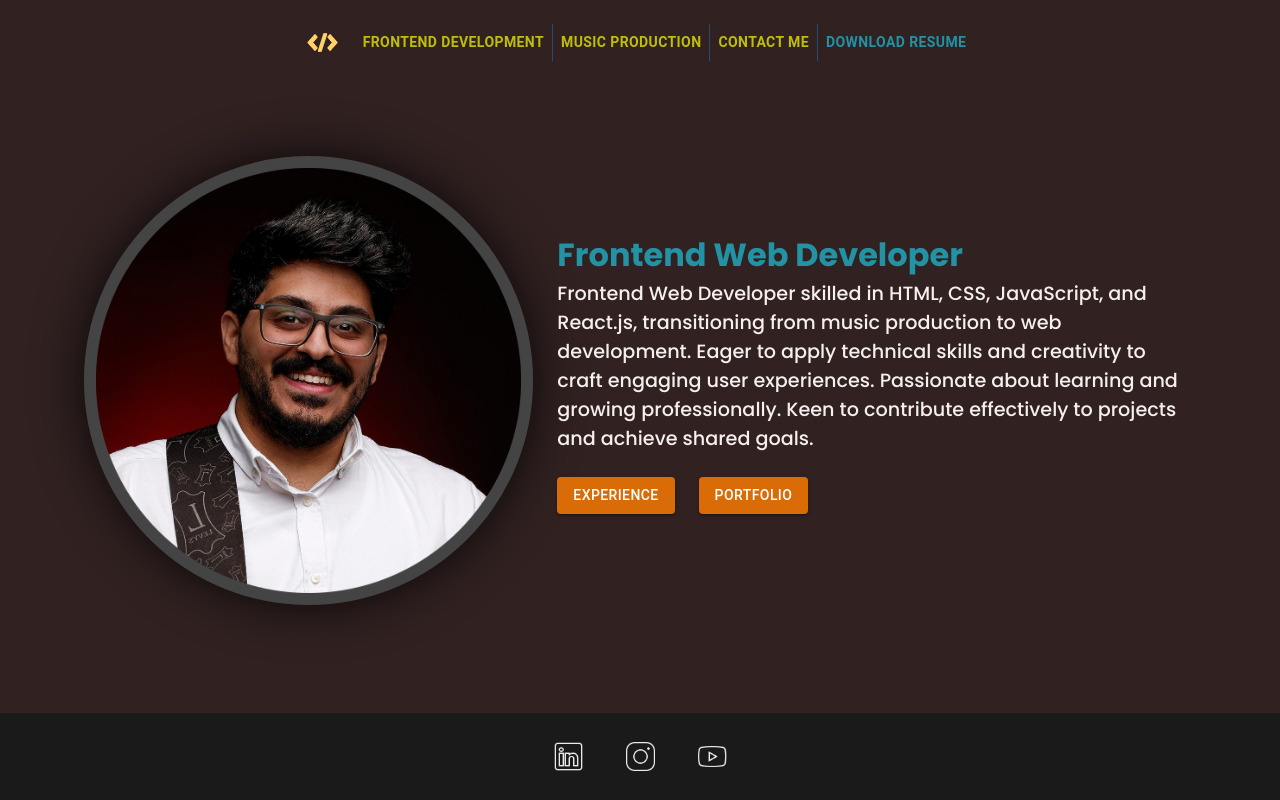
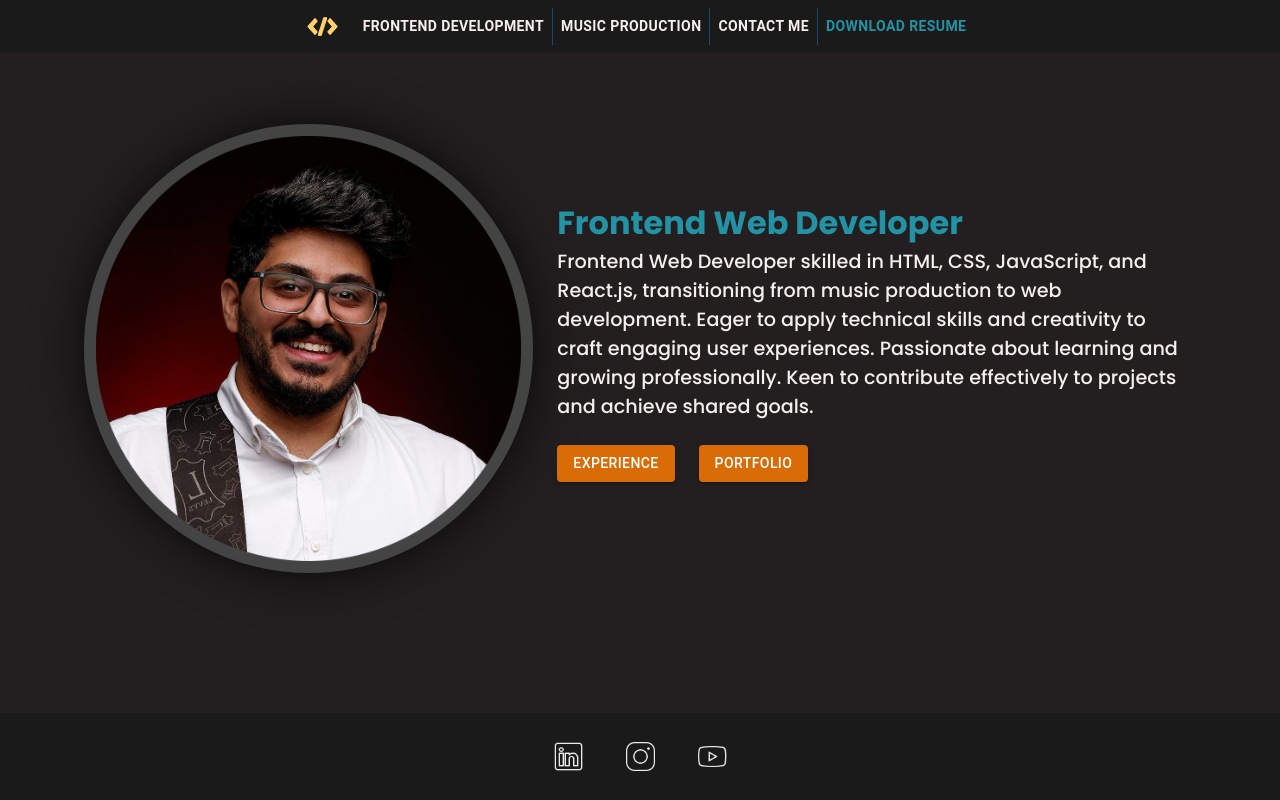
Before and after one commit to Osamaas93/osama-abusafieh-portfolio, a React (Create React App) app: page /osama-abusafieh-portfolio/frontend-development in a window 1280 px wide. Built offline with nearby package versions, Linux system fonts and the light colour scheme.

Commit message:
add the experience and portfolio/ skeleton

```diff
--- a/src/App.js
+++ b/src/App.js
@@ -2,8 +2,9 @@ import { BrowserRouter as Router, Routes, Route } from "react-router-dom";
 import Layout from "./layout/Layout";
 import FrontendDevelopment from "./pages/SummaryPage";
 import ContactMe from "./pages/ContactMe";
-import MusicExperience from "./pages/Experience";
 import { SelectedContentProvider } from "./pages/context/context";
+import Experience from "./pages/Experience";
+import Portfolio from "./pages/Portfolio";
 
 function App() {
   return (
@@ -17,7 +18,8 @@ function App() {
               element={<FrontendDevelopment />}
             />
             <Route path="contact-me" element={<ContactMe />} />
-            <Route path="music-experience" element={<MusicExperience />} />
+            <Route path="experience/:id" element={<Experience />} />
+            <Route path="portfolio/:id" element={<Portfolio />} />
           </Route>
         </Routes>
       </Router>
--- a/src/components/DropDownMenu.js
+++ b/src/components/DropDownMenu.js
@@ -5,6 +5,7 @@ import ListItemText from "@mui/material/ListItemText";
 import styled from "styled-components";
 import useSelectedContent from "../pages/context/context";
 import { myInformation } from "../utls/myInfotmation";
+import { Divider } from "@mui/material";
 
 const CustomMenuItem = styled(MenuItem)`
   && {
@@ -38,6 +39,7 @@ const DropDownMenu = () => {
       >
         <ListItemText>Frontend Development</ListItemText>
       </CustomMenuItem>
+      <Divider sx={{ bgcolor: "gray" }} />
       <CustomMenuItem
         component={Link}
         to="/"
@@ -52,9 +54,11 @@ const DropDownMenu = () => {
       >
         <ListItemText>Music Production</ListItemText>
       </CustomMenuItem>
+      <Divider sx={{ bgcolor: "gray" }} />
       <CustomMenuItem component={Link} to="/contact-me">
         <ListItemText>Contact Me</ListItemText>
       </CustomMenuItem>
+      <Divider sx={{ bgcolor: "gray" }} />
       <ResumeButton
         component="a"
         href="https://drive.google.com/file/d/1_Zqm_A46HNvBCaIsFt2CXGMKRJrKhNro/view?usp=sharing"
--- a/src/index.css
+++ b/src/index.css
@@ -27,9 +27,9 @@ code {
   --linesColor: #000000;
   --bodyText: #EDEDED;
   --heartColor: #DC143C; */
-  --bgBody: #312121;
+  --bgBody: #231F20;
   --bodyText: #f5efed;
-  --brandPrimary:#bdbf09 ;
+  --brandPrimary:#f5efed ;
   --brandSecondary: #2292a4;
   --bgDefault: #1A1A1A;
 
--- a/src/layout/Header.js
+++ b/src/layout/Header.js
@@ -1,4 +1,4 @@
-import { Button, ButtonGroup, Stack } from "@mui/material";
+import { Button, IconButton, Stack } from "@mui/material";
 import styled from "styled-components";
 import { Box } from "@mui/system";
 import { useState, useEffect } from "react";
@@ -23,16 +23,37 @@ const CustomButton = styled(Button)`
     color: var(--brandPrimary);
     font-weight: 600;
     margin-bottom: ${(props) => (props.$gutterBottom ? "8px" : "0")};
+    margin: 0;
+  }
+`;
+
+const CustomIconButton = styled(IconButton)`
+  && {
+    position: relative;
+    color: var(--brandPrimary);
+    font-weight: 600;
+    margin-bottom: ${(props) => (props.$gutterBottom ? "8px" : "0")};
+    padding: 0; /* Set padding of the IconButton to 0 */
   }
 `;
 
 const CustomImgLink = styled(Link)`
   display: flex;
   cursor: pointer;
-  text-decoration: none; /* Remove default link underline */
+  text-decoration: none;
+  margin-right: 16px;
 `;
 const CustomImg = styled.img`
   width: 33px;
+`;
+
+const HeaderContainer = styled.div`
+  color: var(--bodyText);
+  z-index: 0;
+  width: 100%;
+  margin: 0;
+  padding: 8px;
+  background: var(--bgDefault);
 `;
 
 const Header = () => {
@@ -52,7 +73,8 @@ const Header = () => {
   }, []);
 
   return (
-    <Stack direction="row" spacing={2} justifyContent="center" my={3}>
+    <HeaderContainer>
+      <Stack direction="row" justifyContent="center">
         <CustomImgLink to="/">
           <CustomImg
             src={`${process.env.PUBLIC_URL}/assets/html.png`}
@@ -62,9 +84,10 @@ const Header = () => {
 
         {isSmallScreen ? (
           <>
-          <CustomButton onClick={() => setOpen(!open)}>
+            <CustomIconButton disableRipple onClick={() => setOpen(!open)}>
               <MenuIcon />
-          </CustomButton>
+            </CustomIconButton>
+
             {open && (
               <CustomBox onClick={() => setOpen(!open)}>
                 <DropDownMenu />
@@ -75,6 +98,7 @@ const Header = () => {
           <NavBar />
         )}
       </Stack>
+    </HeaderContainer>
   );
 };
 
--- a/src/pages/Experience.js
+++ b/src/pages/Experience.js
@@ -1,5 +1,20 @@
+import { useParams } from "react-router-dom";
+import { myExperience } from "../utls/myExperience";
+
 const Experience = () => {
-  return <div></div>;
+  let data;
+  const { id } = useParams();
+  if (id == "frontend") {
+    data = myExperience.frontend;
+  } else {
+    data = myExperience.music;
+  }
+  return (
+    <div>
+      <div>{data.title}</div>
+      <div>COMING SOON</div>
+    </div>
+  );
 };
 
 export default Experience;
--- a/src/pages/Portfolio.js
+++ b/src/pages/Portfolio.js
@@ -1,5 +1,20 @@
+import { useParams } from "react-router-dom";
+import useSelectedContent from "./context/context";
+import { myPortfolio } from "../utls/myPortfolio";
 const Portfolio = () => {
-  return <div></div>;
+  let data;
+  const { id } = useParams();
+  if (id == "frontend") {
+    data = myPortfolio.frontend;
+  } else {
+    data = myPortfolio.music;
+  }
+  return (
+    <div>
+      <div>{data.title}</div>
+      <div>COMING SOON</div>
+    </div>
+  );
 };
 
 export default Portfolio;
--- a/src/pages/SummaryPage.js
+++ b/src/pages/SummaryPage.js
@@ -2,10 +2,31 @@ import React from "react";
 import { Box, Button, Container, Grid } from "@mui/material";
 import styled from "styled-components";
 import useSelectedContent from "./context/context";
+import { Link } from "react-router-dom";
 
 const CustomGrid = styled.div`
   @media (max-width: 700px) {
     text-align: center;
+  }
+`;
+
+const TitleText = styled.h2`
+  font-size: 2rem;
+  color: var(--brandSecondary);
+  font-weight: 700;
+  text-align: left;
+  @media (max-width: 1000px) {
+    font-size: 1.7rem;
+  }
+`;
+
+const DescriptionText = styled.h4`
+  font-size: 1.2rem;
+  color: var(--bodyText);
+  font-weight: 500;
+  text-align: left;
+  @media (max-width: 1000px) {
+    font-size: 1rem;
   }
 `;
 
@@ -18,7 +39,7 @@ const FrontendDevelopment = () => {
         flexDirection: "column",
         justifyContent: "center",
         alignItems: "center",
-        minHeight: "calc(100vh - 64px - 64px)", // Adjust according to your header and footer height
+        minHeight: "calc(100vh - 64px - 64px)",
       }}
     >
       <Container>
@@ -59,47 +80,35 @@ const FrontendDevelopment = () => {
             >
               <Grid item>
                 <CustomGrid>
-                  <h2
-                    style={{
-                      fontSize: "2rem",
-                      color: "var(--brandSecondary)",
-                      fontWeight: 700,
-                    }}
-                  >
-                    {selectedContent.title}
-                  </h2>
-                  <h4
-                    style={{
-                      fontSize: "1.2rem",
-                      color: "var(--bodyText)",
-                      fontWeight: 500,
-                    }}
-                  >
+                  <TitleText>{selectedContent.title}</TitleText>
+                  <DescriptionText>
                     {selectedContent.description}
-                  </h4>
+                  </DescriptionText>
 
                   <Button
+                    component={Link}
+                    to={`/experience/${selectedContent.id}`}
                     variant="contained"
                     sx={{
                       mt: 3,
                       mb: 2,
                       mr: 3,
                       background: "#d96c06",
-                      "&:focus": { backgroundColor: "#bdbf09" },
+                      "&:hover": { backgroundColor: "#bdbf09" },
                     }}
-                    id={selectedContent.id}
                   >
                     Experience
                   </Button>
                   <Button
+                    component={Link}
+                    to={`/portfolio/${selectedContent.id}`}
                     variant="contained"
                     sx={{
                       mt: 3,
                       mb: 2,
                       background: "#d96c06",
-                      "&:focus": { backgroundColor: "#bdbf09" },
+                      "&:hover": { backgroundColor: "#bdbf09" },
                     }}
-                    id={selectedContent.id}
                   >
                     Portfolio
                   </Button>
--- /dev/null
+++ b/src/utls/myExperience.js
@@ -0,0 +1,10 @@
+export const myExperience = {
+  frontend: {
+    id: 1,
+    title: "Frontend Web Developer",
+  },
+  music: {
+    id: 2,
+    title: "Music Producer",
+  },
+};
--- a/src/utls/myInfotmation.js
+++ b/src/utls/myInfotmation.js
@@ -1,6 +1,6 @@
 export const myInformation = {
   frontend: {
-    id: 1,
+    id: "frontend",
     title: "Frontend Web Developer",
     description: `Frontend Web Developer skilled in HTML, CSS, JavaScript, and React.js,
     transitioning from music production to web development. Eager to apply technical
@@ -8,7 +8,7 @@ export const myInformation = {
     image: `${process.env.PUBLIC_URL}/assets/frontend-img.png`,
   },
   music: {
-    id: 2,
+    id: "music",
     title: "Music Producer",
     description: `
 With seven years of experience in music composition, mixing, and mastering, I bring a versatile
--- /dev/null
+++ b/src/utls/myPortfolio.js
@@ -0,0 +1,10 @@
+export const myPortfolio = {
+  frontend: {
+    id: 1,
+    title: "Frontend Web Developer",
+  },
+  music: {
+    id: 2,
+    title: "Music Producer",
+  },
+};
```
Also changed, not shown: 7 other files (tests, documents, lock files or other folders). Lines whose indentation alone changed are shown as unchanged.
